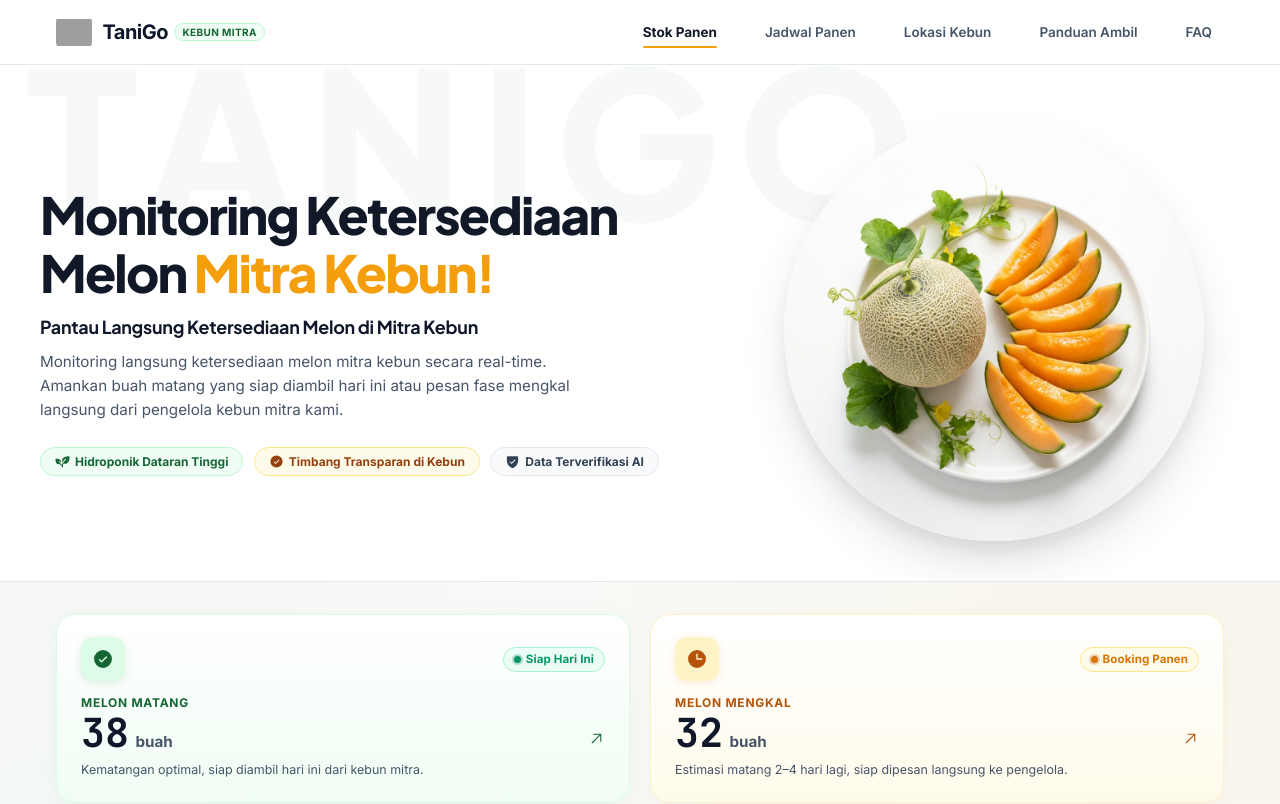
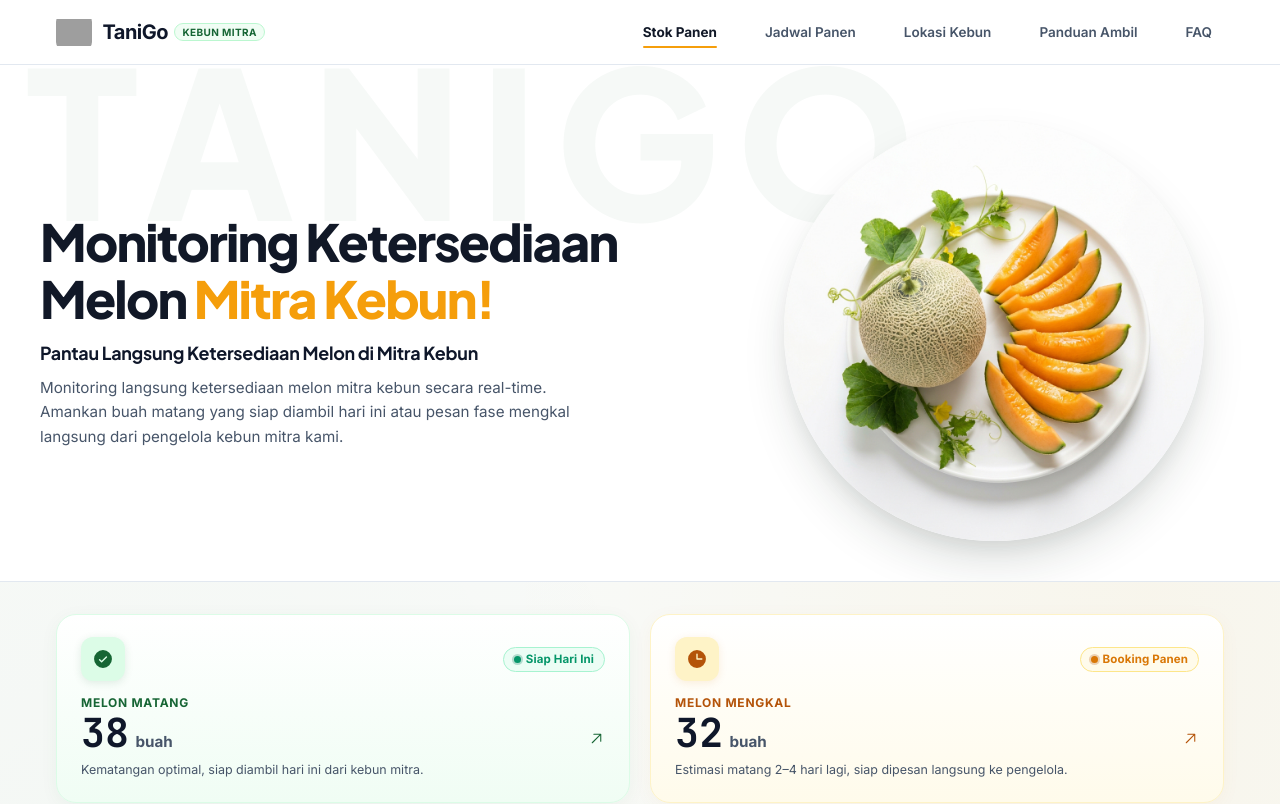
Before and after one commit to ichsanmldni/tani-go-b2b, a React (Vite) app: page / in a window 1280 px wide. Shown: the top 804 px of the page. Built offline with nearby package versions, Linux system fonts and the light colour scheme; no server answers; grey boxes are pictures that could not be loaded.

Commit message:
style: hapus baris badge trust di bawah deskripsi hero

```diff
--- a/src/components/HeroSection.jsx
+++ b/src/components/HeroSection.jsx
@@ -1,6 +1,5 @@
 import React from 'react';
 import heroMelonPlate from '../assets/hero-melon-plate.jpg';
-import { Plant, CheckCircle, ShieldCheck } from '@phosphor-icons/react';
 
 export default function HeroSection() {
   return (
@@ -29,63 +28,9 @@ export default function HeroSection() {
             </h2>
 
             {/* Description */}
-            <p className="hero-fruit-desc" style={{ marginBottom: '1.5rem' }}>
+            <p className="hero-fruit-desc" style={{ marginBottom: 0 }}>
               Monitoring langsung ketersediaan melon mitra kebun secara real-time. Amankan buah matang yang siap diambil hari ini atau pesan fase mengkal langsung dari pengelola kebun mitra kami.
             </p>
-
-            {/* Quality & Trust Badges */}
-            <div style={{
-              display: 'flex',
-              alignItems: 'center',
-              gap: '0.65rem',
-              flexWrap: 'wrap'
-            }}>
-              <span style={{
-                display: 'inline-flex',
-                alignItems: 'center',
-                gap: '5px',
-                padding: '6px 14px',
-                borderRadius: '9999px',
-                backgroundColor: '#f0fdf4',
-                border: '1px solid #bbf7d0',
-                fontSize: '12px',
-                fontWeight: 700,
-                color: '#166534'
-              }}>
-                <Plant size={15} weight="fill" />
-                Hidroponik Dataran Tinggi
-              </span>
-              <span style={{
-                display: 'inline-flex',
-                alignItems: 'center',
-                gap: '5px',
-                padding: '6px 14px',
-                borderRadius: '9999px',
-                backgroundColor: '#fffbeb',
-                border: '1px solid #fde68a',
-                fontSize: '12px',
-                fontWeight: 700,
-                color: '#92400e'
-              }}>
-                <CheckCircle size={15} weight="fill" />
-                Timbang Transparan di Kebun
-              </span>
-              <span style={{
-                display: 'inline-flex',
-                alignItems: 'center',
-                gap: '5px',
-                padding: '6px 14px',
-                borderRadius: '9999px',
-                backgroundColor: '#f8fafc',
-                border: '1px solid #e2e8f0',
-                fontSize: '12px',
-                fontWeight: 700,
-                color: '#334155'
-              }}>
-                <ShieldCheck size={15} weight="fill" />
-                Data Terverifikasi AI
-              </span>
-            </div>
           </div>
 
           {/* Right Column: Studio-Shot Fresh Melon on White Plate */}
```
